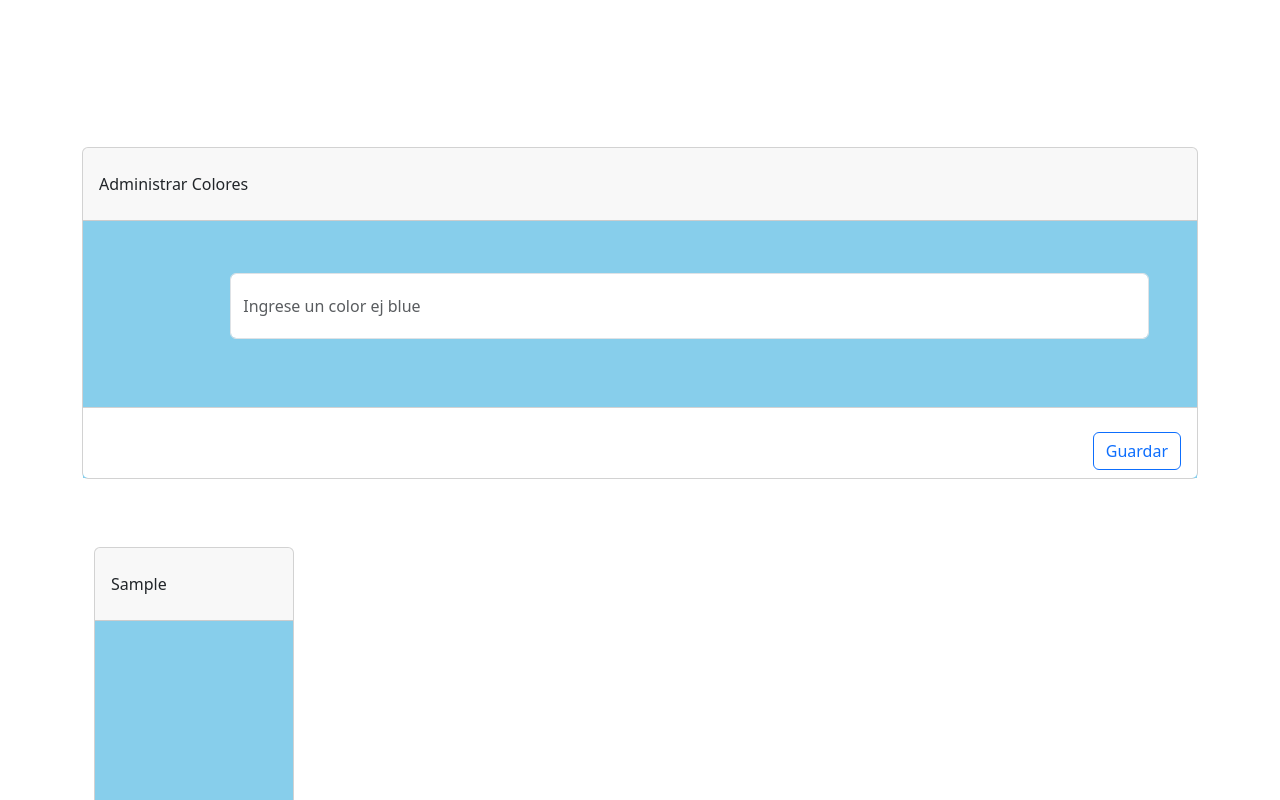
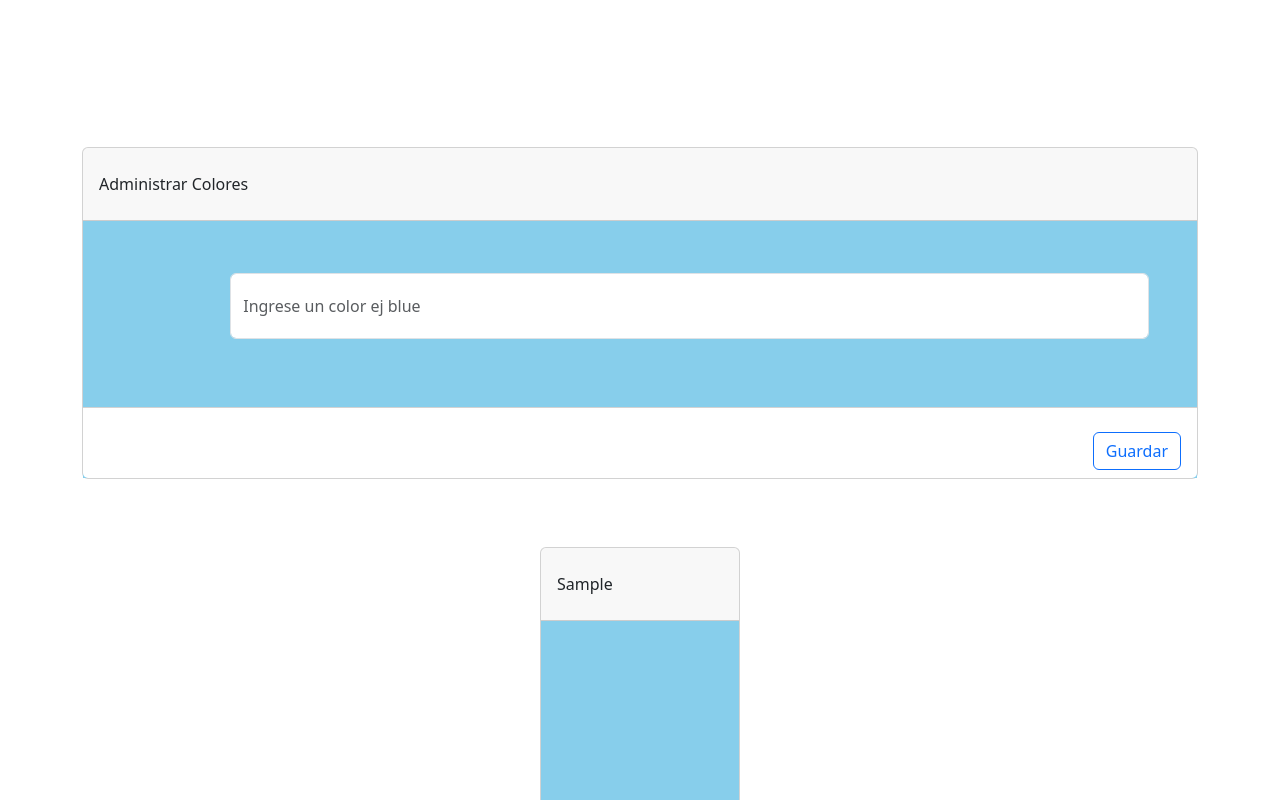
Before and after one commit to MartinGramajo/ejercicio6, a React (Vite) app: page / in a window 1280 px wide. Both pictures are taken after typing "Sample" into the empty fields and a click on the button "Guardar". Shown: the top 800 px of the page. Built offline with nearby package versions, Linux system fonts and the light colour scheme.

Commit message:
agrego la función deleteColor

```diff
--- a/src/components/FormularioColores.jsx
+++ b/src/components/FormularioColores.jsx
@@ -23,6 +23,13 @@ const FormularioColores = () => {
     e.preventDefault();
     setListaColores([...listaColores, color]);
     setColor("");
+  };
+
+  const deleteColor = (colorBorrar) => {
+    let listaColoresFiltrada = listaColores.filter(
+      (itemColor) => itemColor !== colorBorrar
+    );
+    setListaColores(listaColoresFiltrada);
   };
 
   return (
@@ -56,7 +63,7 @@ const FormularioColores = () => {
           </Form>
         </Card.Body>
       </Card>
-      <ListaDeColores listaColores={listaColores} />
+      <ListaDeColores listaColores={listaColores} deleteColor={deleteColor} />
     </Container>
   );
 };
--- a/src/components/ItemCardColor.jsx
+++ b/src/components/ItemCardColor.jsx
@@ -1,6 +1,6 @@
 import { Button, Card } from "react-bootstrap";
 
-const ItemCardColor = ({ color }) => {
+const ItemCardColor = ({ color, deleteColor }) => {
   return (
     <Card className="card-item">
       <Card.Header className="py-4">{color}</Card.Header>
@@ -14,7 +14,7 @@ const ItemCardColor = ({ color }) => {
           ></div>
         </div>
         <Card.Footer className="d-flex  justify-content-end pt-4 bg-white ">
-          <Button variant="outline-danger" type="submit">
+          <Button variant="outline-danger" onClick={() => deleteColor(color)}>
             Borrar
           </Button>
         </Card.Footer>
--- a/src/components/ListaDeColores.jsx
+++ b/src/components/ListaDeColores.jsx
@@ -1,10 +1,10 @@
 import ItemCardColor from "./ItemCardColor";
 
-const ListaDeColores = ({ listaColores }) => {
+const ListaDeColores = ({ listaColores, deleteColor }) => {
   return (
-    <section className="container my-5 d-flex flex-wrap justify-content-between">
+    <section className="container my-5 d-flex flex-wrap justify-content-around">
       {listaColores.map((color, index) => (
-        <ItemCardColor color={color} key={index} />
+        <ItemCardColor color={color} key={index} deleteColor={deleteColor} />
       ))}
     </section>
   );
```
